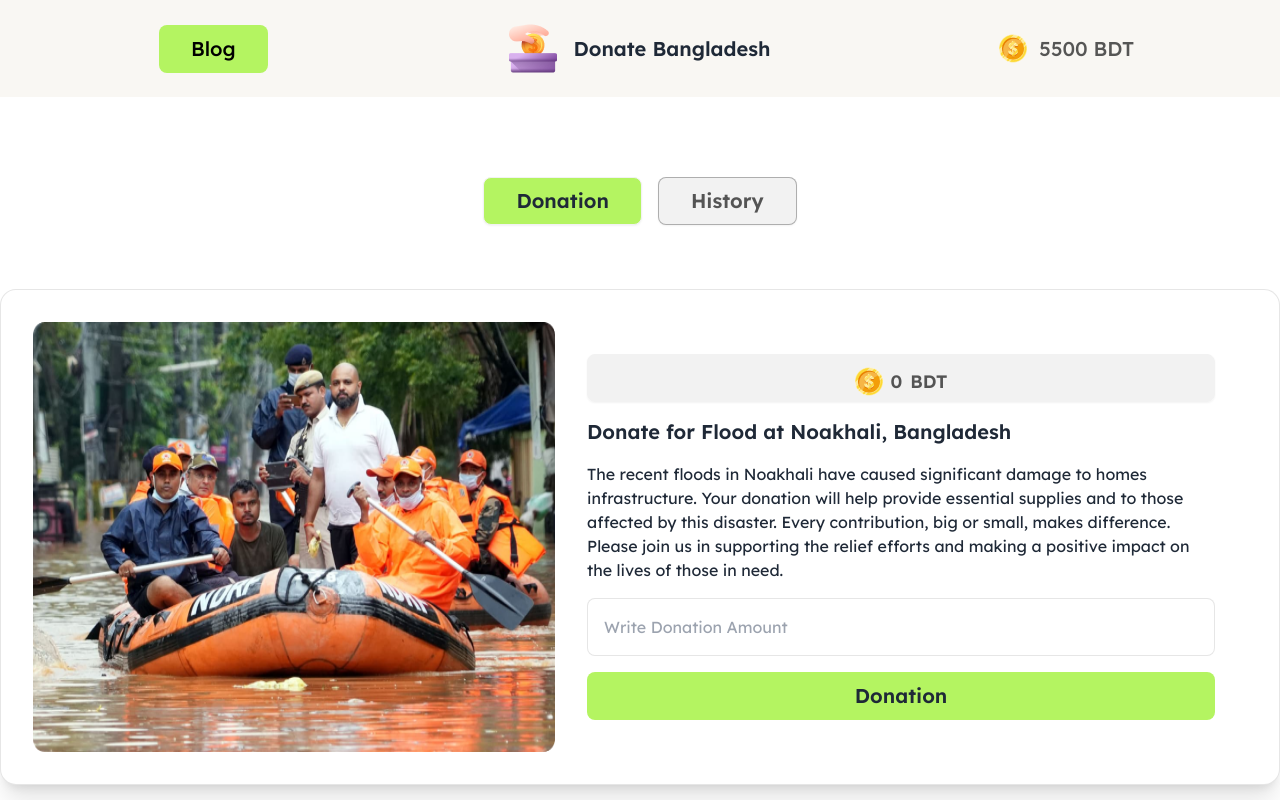
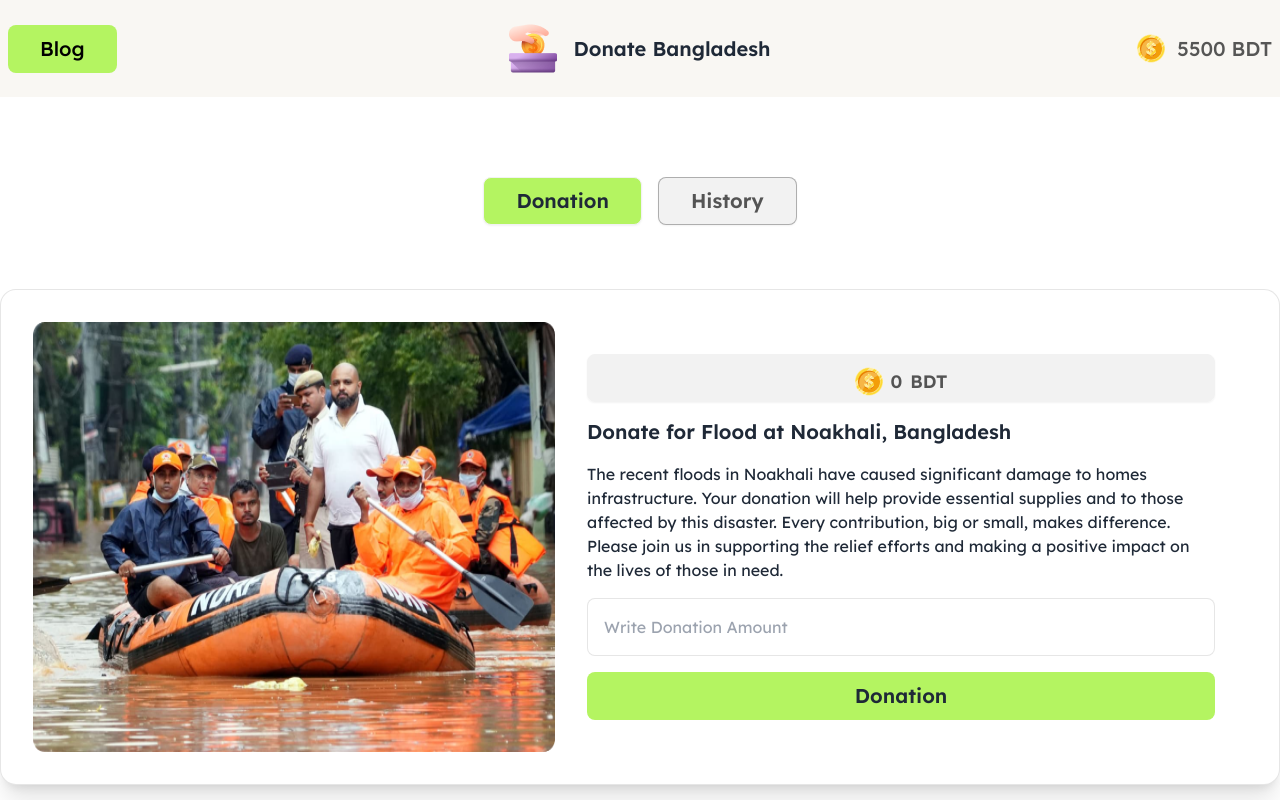
Before and after one commit to RIRony9898/donate-bangladesh, a plain HTML site: page index.html in a window 1280 px wide. Shown: the top 800 px of the page. Drawn offline with nearby package versions, Linux system fonts and the light colour scheme.

Commit message:
minor updates

```diff
--- a/index.html
+++ b/index.html
@@ -20,7 +20,7 @@
       <!-- navbar section start -->
       <div class="bg-[#F9F7F3]">
         <nav class="navbar py-6 container mx-auto grid grid-cols-1 md:grid-cols-3 justify-center gap-4">
-          <div class="navbar-start order-3 md:order-1 w-full justify-center">
+          <div class="navbar-start order-3 md:order-1 w-full justify-center md:justify-start">
             <button
               class="btn btn-outline border-none text-xl font-medium text-black bg-[#B4F461] px-8 py-3 content-center"
             >
@@ -35,7 +35,7 @@
             />
             <h1 class="text-xl font-semibold">Donate Bangladesh</h1>
           </div>
-          <div class="navbar-end gap-3 order-2 md:order-3 w-full justify-center">
+          <div class="navbar-end gap-3 order-2 md:order-3 w-full justify-center md:justify-end">
             <img src="assets/coin.png" alt="" />
             <p class="text-[#111111B3] text-xl font-medium">
               <span id="balance">5500</span> BDT
```
